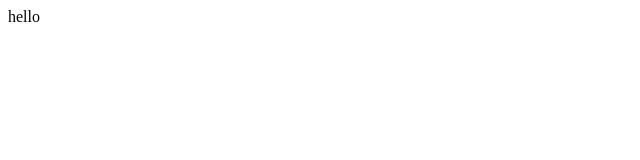
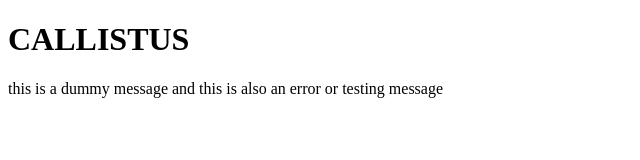
Before and after one commit to callixtus12/test-1, a plain HTML site: page index.html in a window 1280 px wide. Shown: the whole page, without its empty margins (0-640 px from the left). Drawn offline with Linux system fonts and the light colour scheme.

Commit message:
initial commit

```diff
--- a/index.html
+++ b/index.html
@@ -6,6 +6,7 @@
     <title>Document</title>
 </head>
 <body>
-    hello
+    <h1>CALLISTUS</h1>
+    <p>this is a dummy message and this is also an error or testing message</p>
 </body>
 </html>
```
